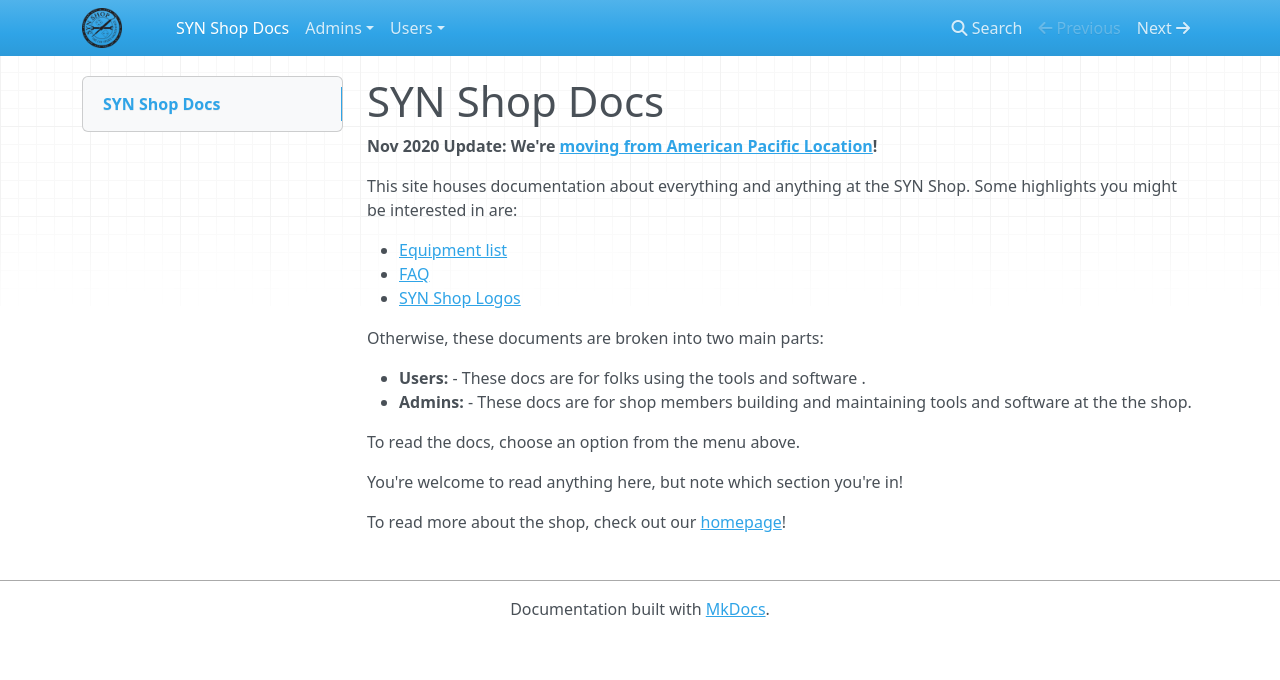
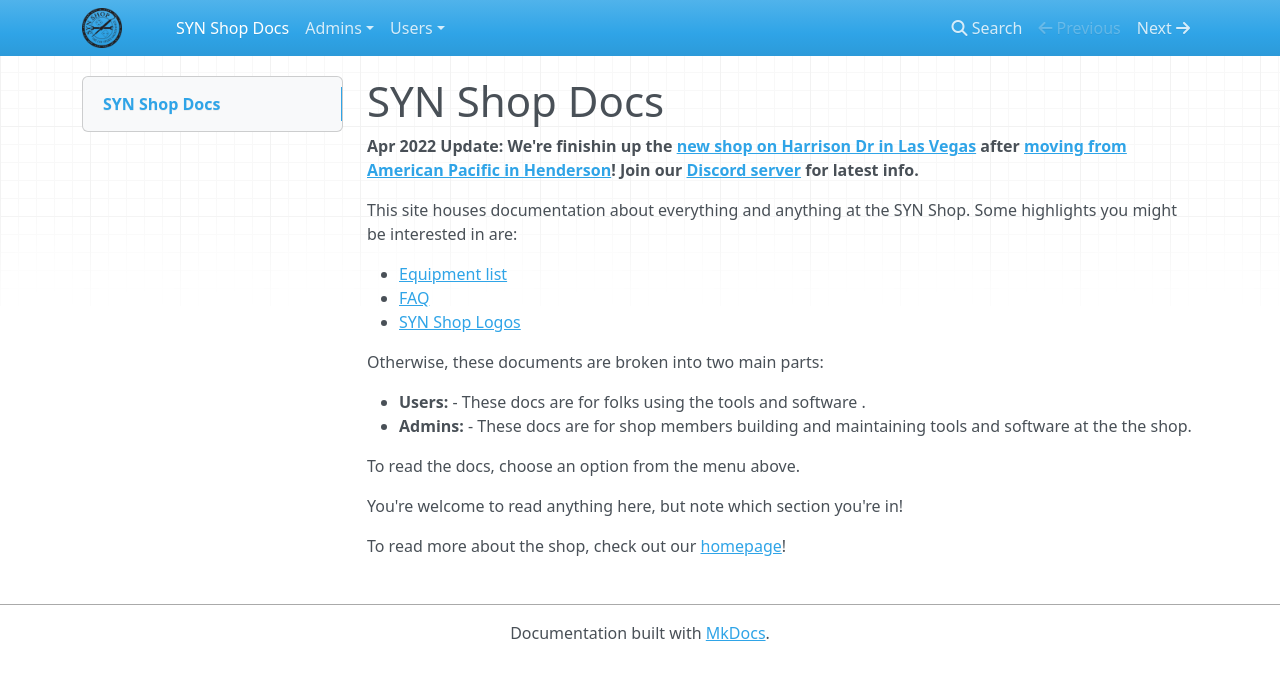
Before and after one commit to synshop/rtfm, an MkDocs documentation site: the page built from docs/index.md, in a window 1280 px wide. Shown: the top 680 px of the page. Built offline with MkDocs 1.6.1, drawn with Linux system fonts in a browser that asks for light colours; nearby versions of some CDN libraries.

Commit message:
Update index.md

```diff
--- a/docs/index.md
+++ b/docs/index.md
@@ -1,6 +1,6 @@
 # SYN Shop Docs
 
-**Nov 2020 Update: We're [moving from American Pacific Location](/users/SYNShop3.0/FAQ/)!**
+**Apr 2022 Update: We're finishin up the [new shop on Harrison Dr in Las Vegas](https://synshop.org/location) after [moving from American Pacific in Henderson](/users/SYNShop3.0/FAQ/)! Join our [Discord server](https://synshop.org/discord) for latest info.**
 
 This site houses documentation about everything and anything at the SYN Shop.  Some highlights you might
 be interested in are:
```
